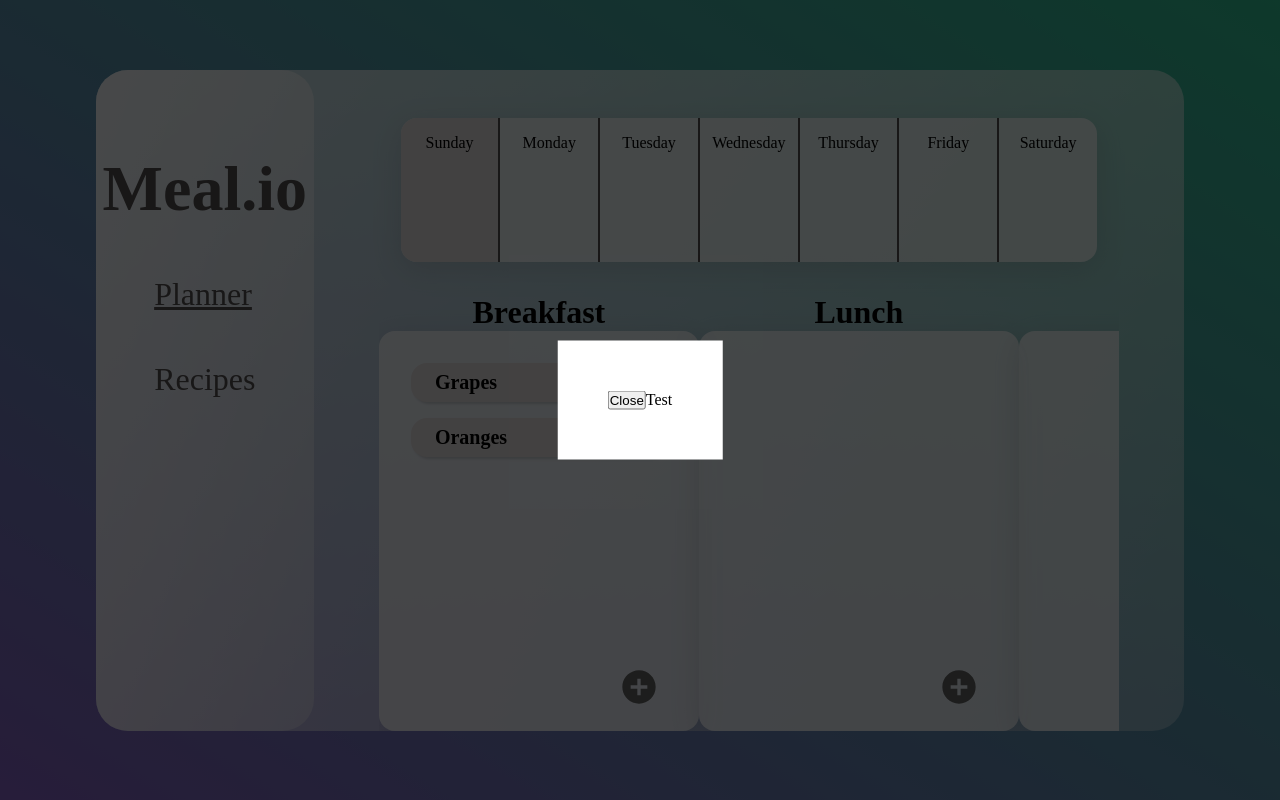
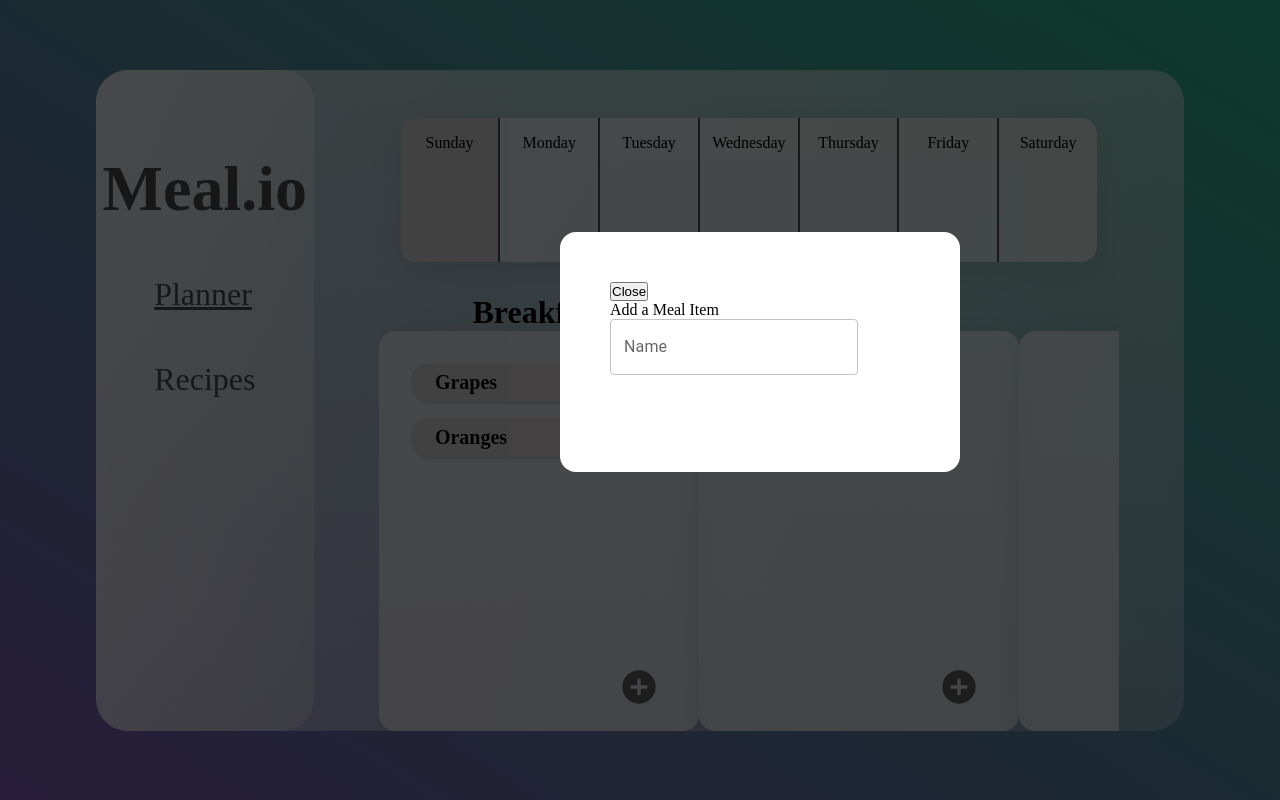
Before and after one commit to vamazzuca/meal.io, a React (Create React App) app: page /planner in a window 1280 px wide. Both pictures are taken after a click on the button 638 px from the left and 686 px from the top of the page. Built offline with nearby package versions, Linux system fonts and the light colour scheme.

Commit message:
Added modal portal

```diff
--- a/src/components/AddItemModal.js
+++ b/src/components/AddItemModal.js
@@ -1,5 +1,6 @@
 import React from 'react'
-import ReactDOM  from 'react-dom'
+import ReactDOM from 'react-dom'
+import { TextField } from '@mui/material'
 
 export default function AddItemModal({ open, children, onClose }) {
     if (!open) return null
@@ -10,6 +11,7 @@ export default function AddItemModal({ open, children, onClose }) {
             <div style={MODAL_STYLES}>
                 <button onClick={onClose}>Close</button>
                 {children}
+                <TextField id="outlined-basic" label="Name" variant="outlined" />
             </div>
         </>,
         document.getElementById('portal')
@@ -20,9 +22,12 @@ const MODAL_STYLES = {
     position: "fixed",
     top: '50%',
     left: '50%',
-    transform: 'translate(-50%, -50%)',
+    transform: 'translate(-20%, -70%)',
     backgroundColor: '#FFF',
     padding: '50px',
+    width: '25rem',
+    height: '15rem',
+    borderRadius: '1rem',
     zIndex: 1000
 }
 
--- a/src/components/AddNewRecipeButton.js
+++ b/src/components/AddNewRecipeButton.js
@@ -16,7 +16,7 @@ export default function AddNewRecipeButton(props) {
             </IconButton>
 
             <AddItemModal open={isOpen} onClose={() => setIsOpen(false)}>
-                Test
+                <p>Add a Meal Item</p>
             </AddItemModal>
         </div>
     );
```
